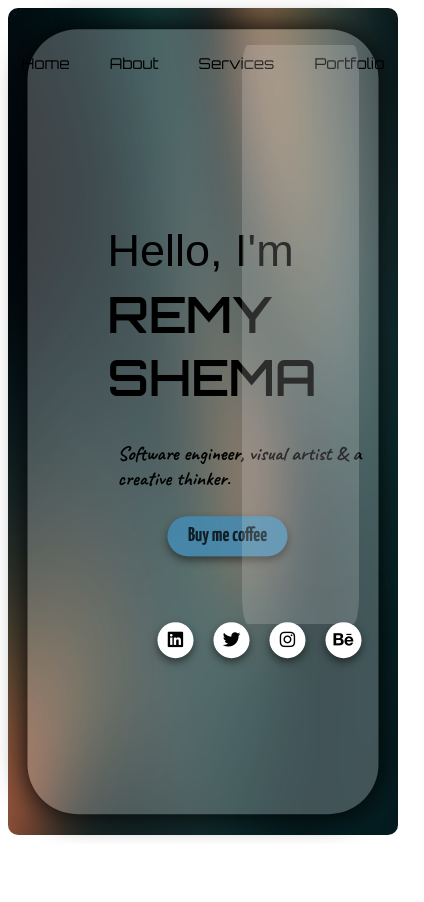
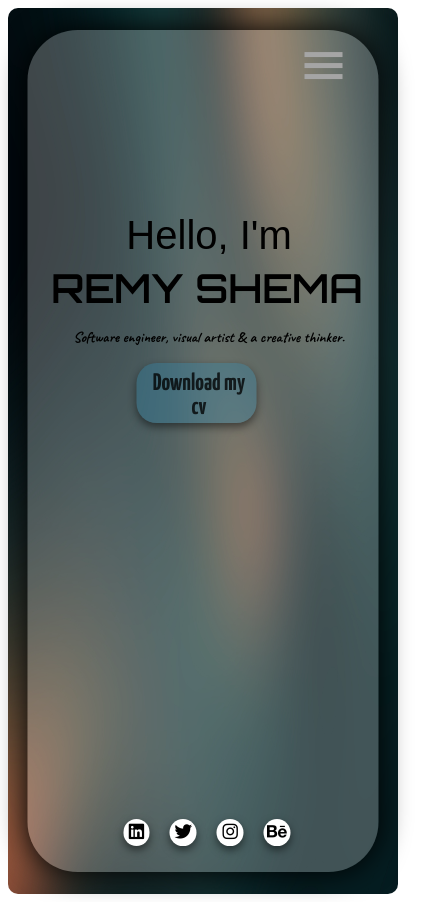
Before and after one commit to Shemaremy/Me-Time, a plain HTML site: page Homepage.html in a window 390 px wide. Shown: the whole page, 424 px wide, since content can reach past the window. Before the commit the page ends 844 px from the top, so only its background shows below. Drawn offline with Linux system fonts and the light colour scheme; a web font is replaced by a local one.

Commit message:
After the hamburger menu

```diff
--- a/Homepage.css
+++ b/Homepage.css
@@ -4,7 +4,7 @@
 body
 {
     width: 100%;
-
+    height: 100%;
 
 }
 
@@ -14,7 +14,7 @@ body
     position: relative;
     background-size: cover; /* Cover the entire container */
     background-repeat: no-repeat; /* Do not repeat the image */
-    height: 98vh;
+    height: 105vh;
     border-radius: 20px;
     display: flex; /* Enable flexbox for centering */
     justify-content: center; /* Center horizontally */
@@ -65,8 +65,8 @@ body
 .First_headings
 {
     font-size: 30px;
-    padding-top: 110px;
-    padding-left: 80px;
+    padding-top: 10%;
+    padding-left: 6.8%;
 }
 
 .First_headings h2 {
@@ -77,7 +77,8 @@ body
 
 .First_headings h1 {
 
-    margin-top: 5px; /* Adjust the value as needed */
+    margin-bottom: 2%;
+    margin-top: 1%; /* Adjust the value as needed */
     font-family: 'Orbitron', sans-serif;
     font-size: 50px;
 
@@ -87,7 +88,7 @@ body
 {
     display: flex;
     justify-content: center;
-    padding-top: 20px;
+    padding-top: 1.5%;
 
 
 
@@ -99,7 +100,7 @@ body
     text-decoration: none; /* Remove underline */
     color: black; /* Change color to black */
     margin: 0 10px; /* Increase spacing between links horizontally */
-    padding: 5px 10px; /* Add padding to increase spacing vertically and horizontally */
+    padding: 0.5% 1%; /* Add padding to increase spacing vertically and horizontally */
     font-family: 'Orbitron', sans-serif;
     font-size: 15px;
     transition: color 0.3s;
@@ -109,6 +110,15 @@ body
 
 }
 
+.mobile-nav
+{
+    display: none;
+}
+.hamburger
+{
+    display: none;
+}
+
 
 
 
@@ -116,10 +126,10 @@ body
 
 .small_paragraph
 {
-    padding-left: 90px;
+    padding-left: 8%;
     font-family: 'Caveat', cursive;
     font-size: 20px;
-    margin-bottom: 5px;
+    margin-bottom: 2%;
 }
 
 
@@ -128,10 +138,10 @@ body
     background-color: #448bb4d7; /* 3D color */
     color: #000000c7;
     border-radius: 20px; /* Rounded corners */
-    padding: 10px 20px; /* Padding for button */
+    padding: 1.1%; /* Padding for button */
     border: none; /* Remove default button border */
     font-family: 'Yanone Kaffeesatz', sans-serif;
-    font-size: 20px; /* Font size */
+    font-size: 100%; /* Font size */
     font-weight: 70px;
     cursor: pointer; /* Show pointer cursor on hover */
     transition: background-color 0.2s ease; /* Smooth transition for background color */
@@ -154,8 +164,8 @@ body
 
 .Buy_me_coffee
 {
-    padding-left: 140px;
-    padding-top: 5px;
+    padding-left: 12%;
+    padding-top: 0.3%;
 
 }
 
@@ -165,8 +175,8 @@ body
 .social_media
 {
 
-    padding-top: 40px;
-    padding-left: 80px;
+    padding-top: 3%;
+    padding-left: 6.5%;
 
 }
 
@@ -186,7 +196,7 @@ body
     position: relative;
     background: #fff;
     border-radius: 50%;
-    padding: 15px;
+    padding: 10%;
     margin: 10px;
     width: 6px;
     height: 6px;
@@ -206,11 +216,11 @@ body
 .wrapper .tooltip{
     position: absolute;
     top: 0;
-    font-size: 0.8rem;
+    font-size: 0.7rem;
     background: #fff;
     color: #fff;
     padding: 5px 8px;
-    border-radius: 5px;
+    border-radius: 6%;
     box-shadow: 0 10px 10px rgba(0, 0, 0, 0.1);
     opacity: 0;
     pointer-events: none;
--- a/Homepage.html
+++ b/Homepage.html
@@ -7,7 +7,7 @@
 
     <link rel="icon" href="https://raw.githubusercontent.com/Shemaremy/Me-Time/main/IMAGES/Me%20Logo%207.png">
     <link rel="stylesheet" href="Homepage.css">
-    <link rel="stylesheet" href="Responsiveness.css">
+    <link rel="stylesheet" href="Homepage_Responsiveness.css">
 
     <link rel="stylesheet" href="https://cdnjs.cloudflare.com/ajax/libs/font-awesome/6.1.1/css/all.min.css">
     <link rel="preconnect" href="https://fonts.googleapis.com">
@@ -51,7 +51,6 @@
 
     <div class="center_img">
 
-
         <div class="navigation_links">
 
             <a href="#">Home</a>
@@ -61,6 +60,21 @@
 
 
         </div>
+
+         <button class="hamburger">
+                <div class="bar">
+
+                </div>
+         </button>
+
+         <div class="mobile-nav">
+            <a href="#">Home</a>
+            <a href="https://www.google.com/url?sa=t&rct=j&q=&esrc=s&source=web&cd=&cad=rja&uact=8&ved=2ahUKEwiQ0cS9756EAxXs_rsIHejwDLMQFnoECAcQAQ&url=https%3A%2F%2Fwww.youtube.com%2F&usg=AOvVaw0usXxGa_x5y1xoI_LaL0-1&opi=89978449">About</a>
+            <a href="https://www.google.com/url?sa=t&rct=j&q=&esrc=s&source=web&cd=&cad=rja&uact=8&ved=2ahUKEwiQ0cS9756EAxXs_rsIHejwDLMQFnoECAcQAQ&url=https%3A%2F%2Fwww.youtube.com%2F&usg=AOvVaw0usXxGa_x5y1xoI_LaL0-1&opi=89978449">Services</a>
+            <a href="https://www.google.com/url?sa=t&rct=j&q=&esrc=s&source=web&cd=&cad=rja&uact=8&ved=2ahUKEwiQ0cS9756EAxXs_rsIHejwDLMQFnoECAcQAQ&url=https%3A%2F%2Fwww.youtube.com%2F&usg=AOvVaw0usXxGa_x5y1xoI_LaL0-1&opi=89978449">Portfolio</a>
+         </div>
+
+
 
 
 
@@ -78,7 +92,7 @@
 
 
         <div class="Buy_me_coffee">
-            <button class="coffee-button">Buy me coffee</button>
+            <button class="coffee-button">Download my cv</button>
         </div>
 
 
--- a/Homepage.js
+++ b/Homepage.js
@@ -81,3 +81,32 @@ document.addEventListener("DOMContentLoaded", function() {
         observer.observe(img);
     });
 });
+
+
+
+
+
+
+
+
+
+
+// HAMBURGER MENU SETTINGS
+
+window.onload = function () {
+	window.addEventListener('scroll', function (e) {
+		if (window.pageYOffset > 100) {
+			document.querySelector("header").classList.add('is-scrolling');
+		} else {
+			document.querySelector("header").classList.remove('is-scrolling');
+		}
+	});
+
+	const menu_btn = document.querySelector('.hamburger');
+	const mobile_menu = document.querySelector('.mobile-nav');
+
+	menu_btn.addEventListener('click', function () {
+		menu_btn.classList.toggle('is-active');
+		mobile_menu.classList.toggle('is-active');
+	});
+}
--- /dev/null
+++ b/Homepage_Responsiveness.css
@@ -0,0 +1,114 @@
+
+@media (max-width: 880px)   /* IPHONE 8 PLUS SCREENS**/
+{
+    .image-container
+    {
+        display: none;
+    }
+
+    .social_media
+    {
+        position: fixed;
+        bottom: 0;
+        left: 0;
+        width: 100%;
+        justify-content: center;
+        align-items: center;
+        padding-left: 13%;
+
+
+    }
+
+    .coffee-button
+    {
+        display: flex;
+        padding-left: 8px;
+        padding-top: 9px;
+        font-size: 24px;
+        font: normal;
+        height: 60px;
+        background: rgba(39, 135, 179, 0.308);
+
+    }
+
+    .Buy_me_coffee
+    {
+        padding-left: 31%;
+    }
+
+    .navigation_links a
+    {
+        font-size: 10px;
+
+    }
+
+    .First_headings h1,h2
+    {
+        font-size: 40px;
+
+    }
+
+    .First_headings h2
+    {
+        padding-left: 75px;
+    }
+
+    .First_headings
+    {
+        padding-top: 150px;
+    }
+
+    .small_paragraph
+    {
+        font-size: 15px;
+        padding-left: 13%;
+    }
+
+    .navigation_links
+    {
+        display: none;
+    }
+
+    .hamburger {
+        position: fixed;
+        top: 15px;
+        right: 30px;
+        display: block;
+        width: 50px;
+        height: 35px;
+        cursor: pointer;
+        appearance: none;
+        background: none;
+        outline: none;
+        border: none;
+    }
+
+    .hamburger .bar,
+    .hamburger::before,
+    .hamburger::after {
+        content: '';
+        display: block;
+        width: 100%;
+        height: 5px;
+        background-color: rgb(165, 165, 165);
+        margin: 6px 0px;
+        transition: 0.4s;
+    }
+
+
+    .hamburger.is-active:before {
+        transform: rotate(-45deg) translate(-8px, 6px);
+    }
+
+    .hamburger.is-active:after {
+        transform: rotate(45deg) translate(-9px, -8px);
+    }
+
+    .hamburger.is-active .bar {
+        opacity: 0;
+    }
+
+
+
+
+}
```
Also changed, not shown: Responsiveness.css (deleted).
